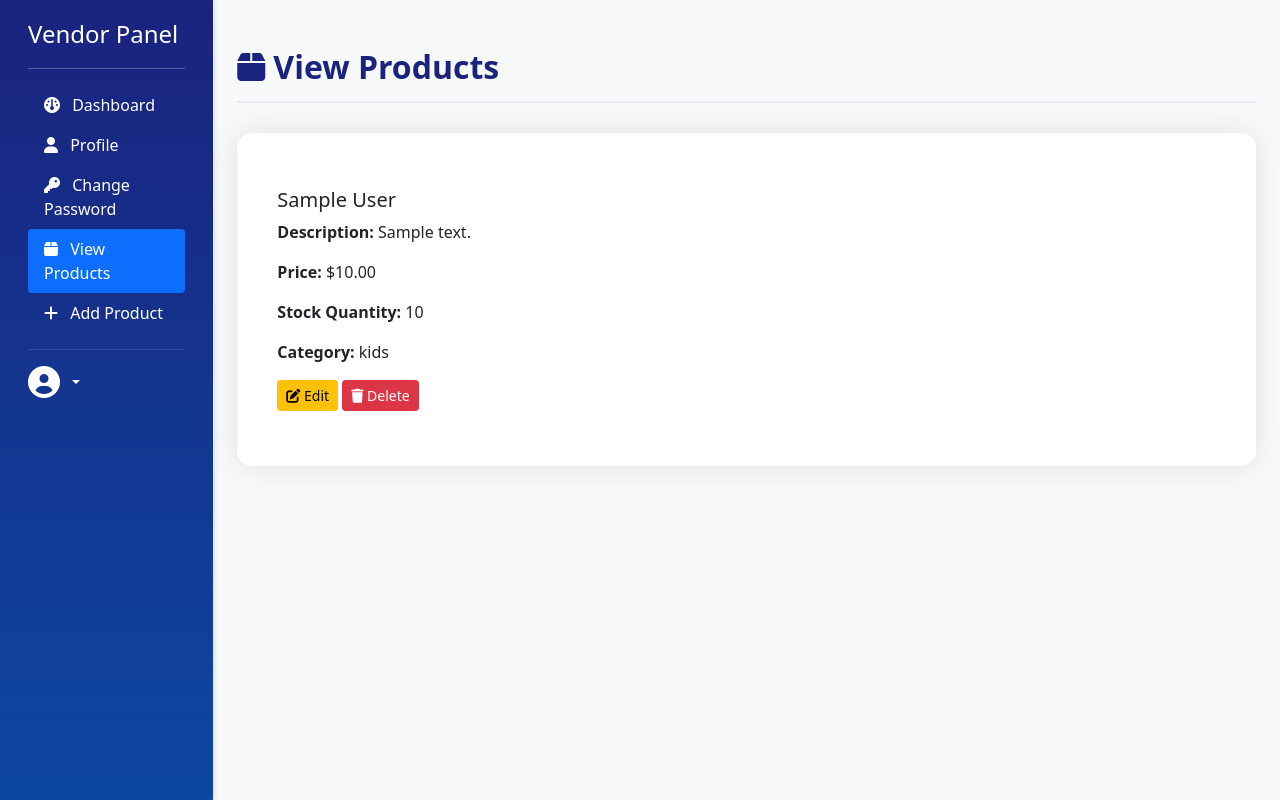
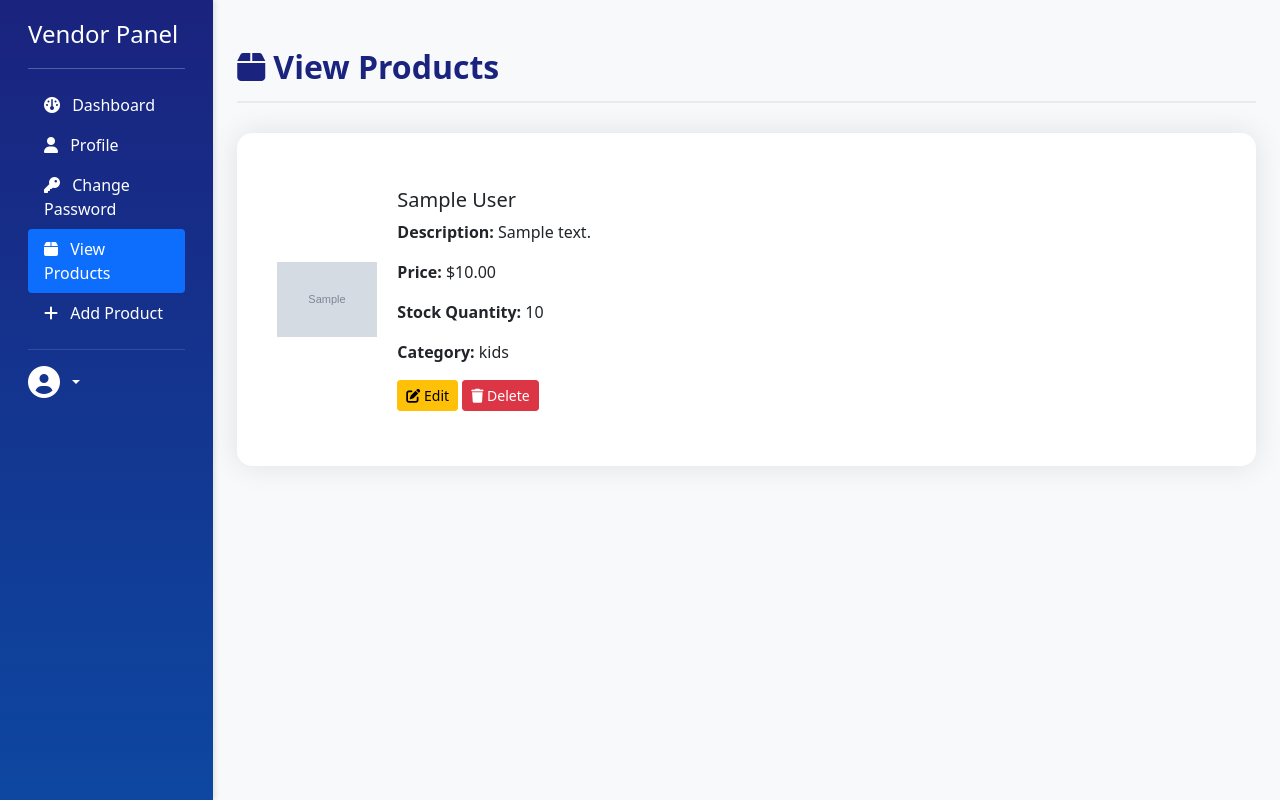
Before and after one commit to treesathomas123/Online-Footwear-Store, a Django app: template FootLand/templates/vendor_view_products.html in a window 1280 px wide. Run offline with Django 5.2, Linux system fonts and the light colour scheme; the template is opened without the code that fills it: values that come from a table or form of the project are taken from there, others are empty; tables that the repository leaves empty hold one stand-in row (values such as "Sample post"); grey boxes marked "Sample" are stand-in pictures; some libraries are stand-ins or nearby versions.

Commit message:
add image to vendor_view

```diff
--- a/FootLand/templates/vendor_view_products.html
+++ b/FootLand/templates/vendor_view_products.html
@@ -30,10 +30,18 @@
         .product-item {
             border-bottom: 1px solid #e9ecef;
             padding: 15px 0;
+            display: flex;
+            align-items: center;
         }
 
         .product-item:last-child {
             border-bottom: none;
+        }
+
+        .product-image {
+            max-width: 100px;
+            height: auto;
+            margin-right: 20px;
         }
 
         .page-title {
@@ -112,6 +120,8 @@
                     {% if products %}
                         {% for product in products %}
                         <div class="product-item">
+                            <img src="{{ product.image.url }}" alt="{{ product.name }}" class="product-image">
+                            <div>
                                 <h5>{{ product.name }}</h5>
                                 <p><strong>Description:</strong> {{ product.description }}</p>
                                 <p><strong>Price:</strong> ${{ product.price }}</p>
@@ -123,6 +133,7 @@
                                 <a href="{% url 'vendor_delete_product' product.id %}" class="btn btn-danger btn-sm" onclick="return confirm('Are you sure you want to delete this product?');">
                                     <i class="fas fa-trash"></i> Delete
                                 </a>
+                            </div>
                         </div>
                         {% endfor %}
                     {% else %}
```
Lines whose indentation alone changed are shown as unchanged.
